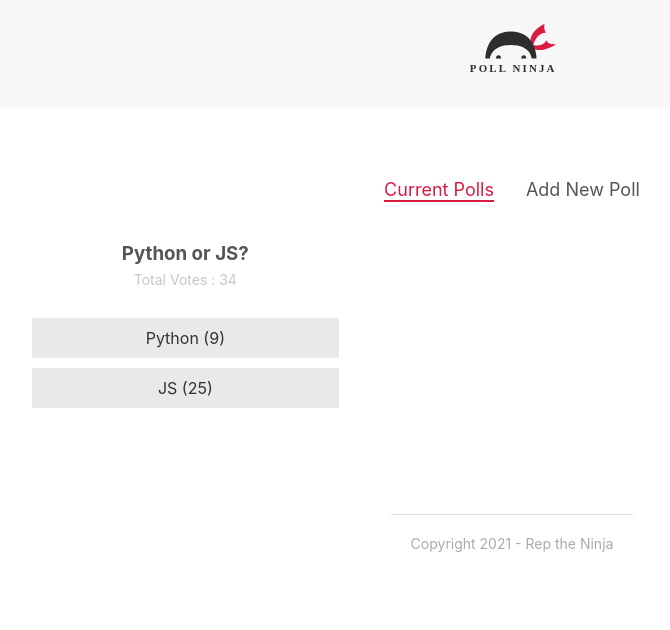
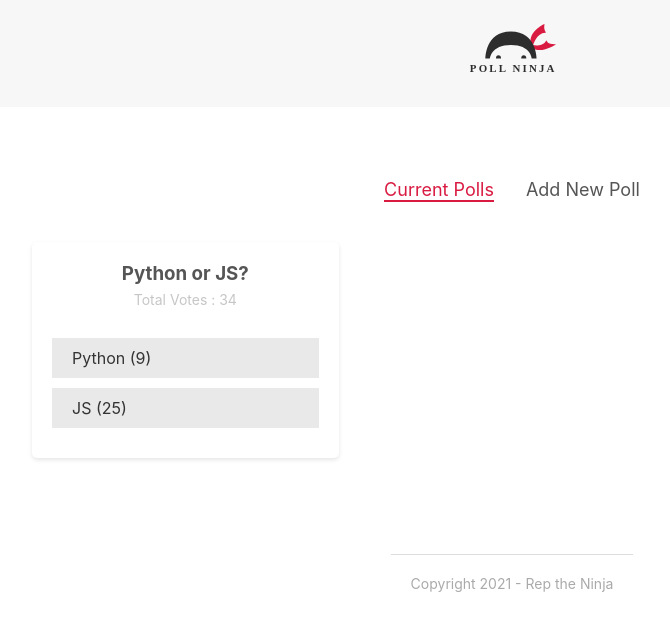
Before and after one commit to rizqyep/svelte-ninja-polls, a Svelte app: page / in a window 1280 px wide. Shown: the top 630 px of the page, without its empty margins (128-798 px from the left). Built offline with nearby package versions, Linux system fonts and the light colour scheme.

Commit message:
feat: wrap poll details in card component

```diff
--- a/src/components/PollDetails.svelte
+++ b/src/components/PollDetails.svelte
@@ -1,9 +1,11 @@
 <script>
+  import Card from "./../shared/Card.svelte";
   export let poll;
 
   $: totalVotes = poll.votesA + poll.votesB;
 </script>
 
+<Card>
   <div class="poll">
     <h3>{poll.question}</h3>
     <p>Total Votes : {totalVotes}</p>
@@ -17,6 +19,7 @@
       <span>{poll.answerB} ({poll.votesB}) </span>
     </div>
   </div>
+</Card>
 
 <style>
   h3 {
@@ -32,6 +35,7 @@
   .answer {
     background: #e9e9e9;
     cursor: pointer;
+    text-align: left;
     margin: 10px auto;
     position: relative;
   }
```
Lines whose indentation alone changed are shown as unchanged.
